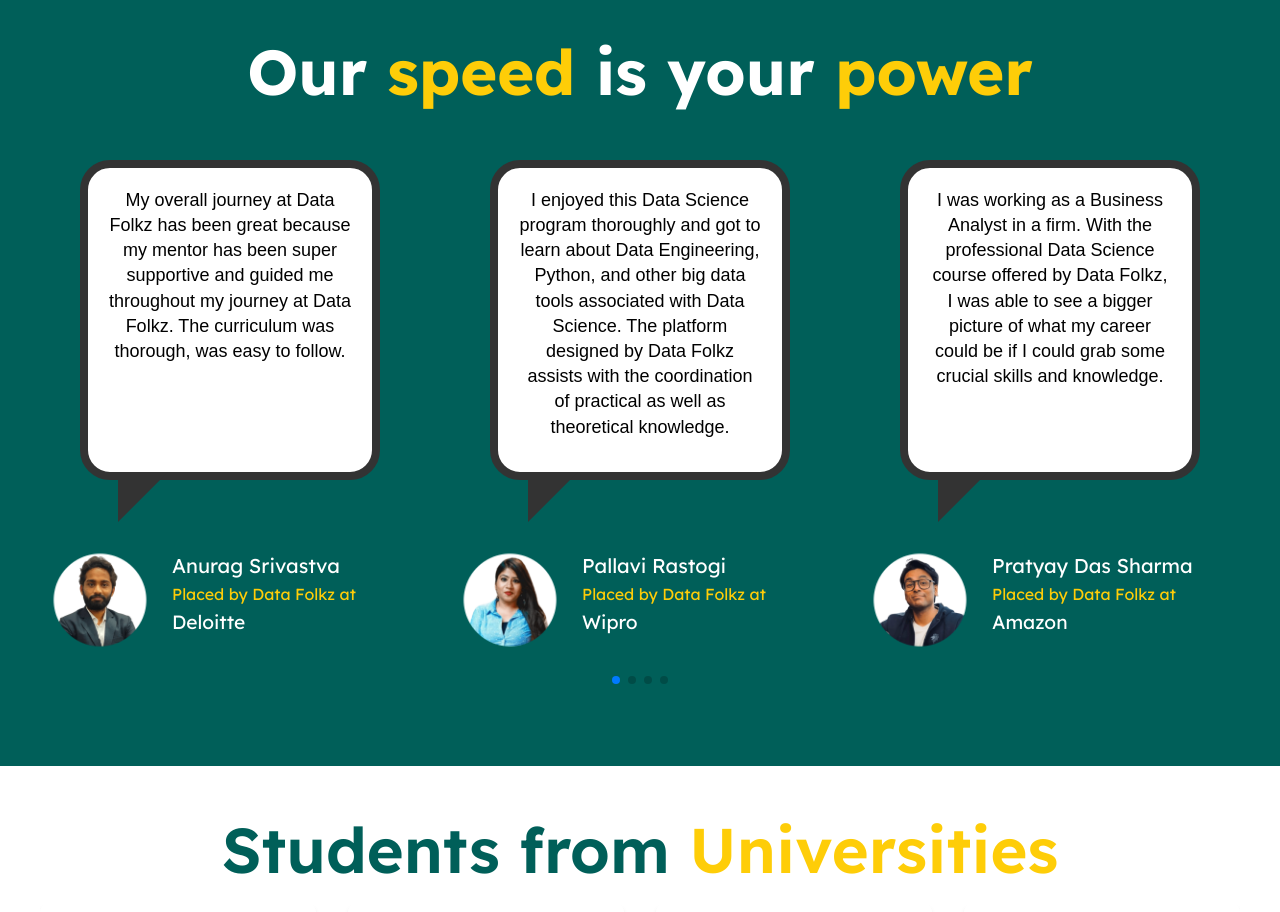
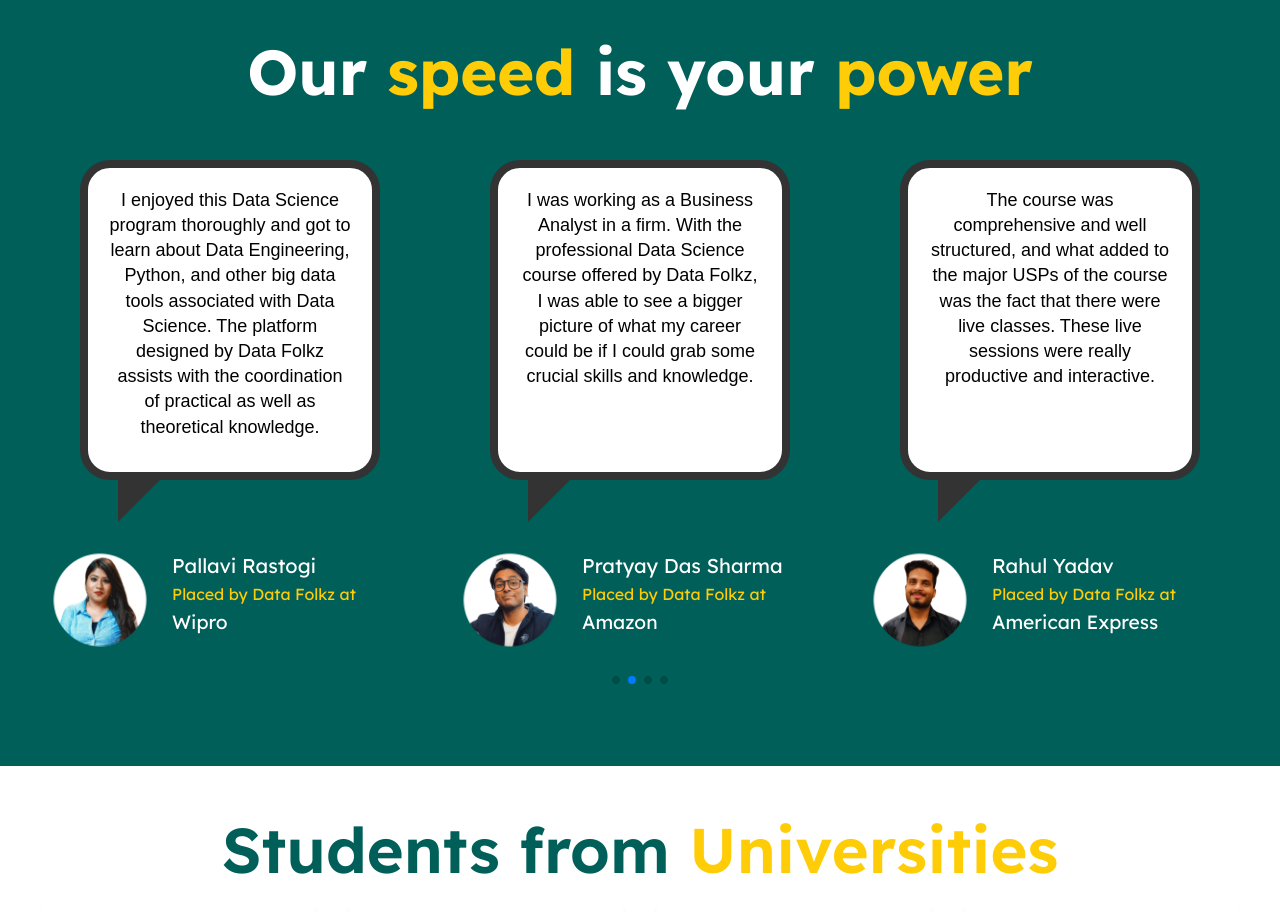
Before and after one commit to mayurkukade/Salaryfy, a React (Vite) app in the folder salaryfy/: page / in a window 1280 px wide. Shown: the part 1440-2352 px from the top of the page. Built offline with nearby package versions, Linux system fonts and the light colour scheme.

Commit message:
add autoscroll

```diff
--- a/salaryfy/src/components/HomeComponent/HomeCarousole.tsx
+++ b/salaryfy/src/components/HomeComponent/HomeCarousole.tsx
@@ -1,10 +1,11 @@
 // Import Swiper React components
+
 import { Swiper, SwiperSlide } from "swiper/react";
 import AnuragSrivastva from '../../../assets/Testimonals-Images/Anurag_Srivastava-min.png'
 import BharatKumar from '../../../assets/Testimonals-Images/Bharat_Kumar-min.png'
-import DhawalLokhande from '../../../assets/Testimonals-Images/Dhawal_Lokhande-min.png'
+
 import NameataKumar from '../../../assets/Testimonals-Images/Namrata_Kumar-min.png'
-import NitinTongaria from '../../../assets/Testimonals-Images/Nitin_Tongaria-min.png'
+
 import Pallavi from '../../../assets/Testimonals-Images/Pallavi_Rustagi-min.png'
 import PratyayDas from '../../../assets/Testimonals-Images/Pratyay_Das_Sharma-min.png'
 import RahulYadav from '../../../assets/Testimonals-Images/Rahul_Yadav-min.png'
@@ -12,9 +13,9 @@
 import "swiper/css";
 import "swiper/css/free-mode";
 import "swiper/css/pagination";
-
+import "swiper/css/autoplay"
 // import required modules
-import { FreeMode, Pagination } from "swiper/modules";
+import { Autoplay, Pagination, Navigation ,FreeMode} from 'swiper/modules';
 import TestimonalsCards from "./TestimonalsCards";
 
 export default function HomeCarousole2() {
@@ -24,10 +25,15 @@
         slidesPerView={1}
         spaceBetween={30}
         freeMode={true}
+        autoplay={{
+          delay: 4000,
+          disableOnInteraction: false,
+        }}
         pagination={{
           clickable: true,
         }}
-        modules={[FreeMode, Pagination]}
+        navigation={true}
+        modules={[FreeMode, Pagination,Autoplay,Navigation]}
         className="mySwiper"
         // Responsive settings
         breakpoints={{
```
